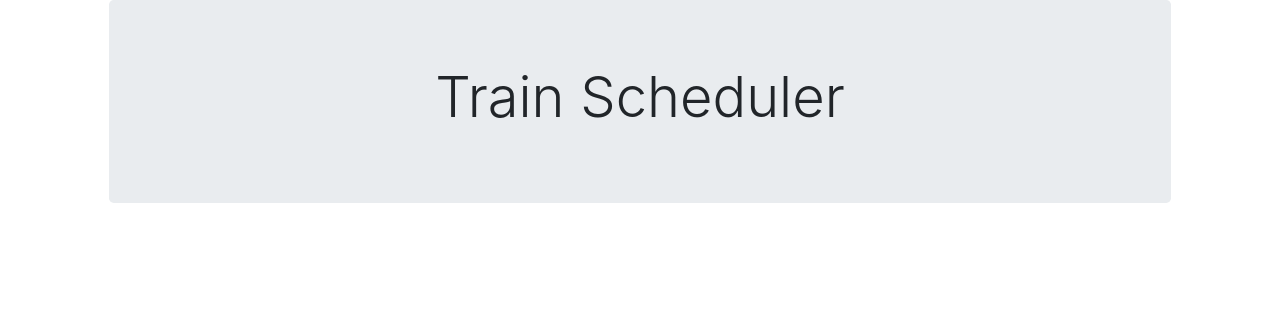
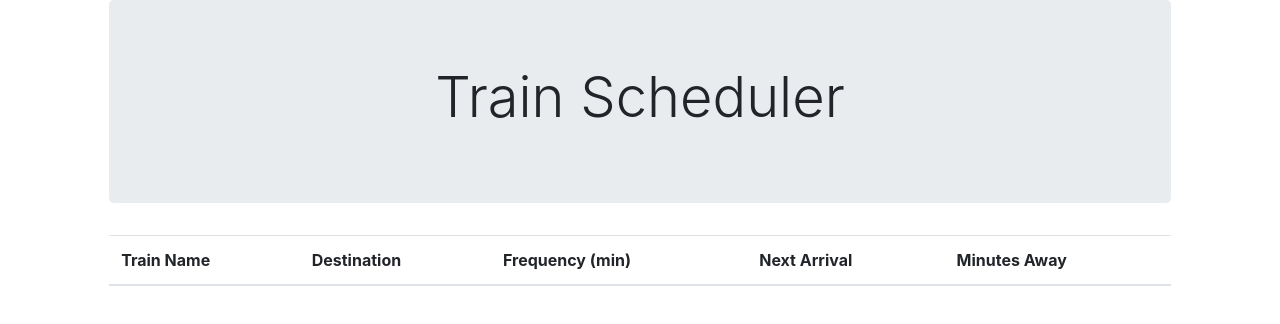
Before and after one commit to MissAraquel/Train-Scheduler, a plain HTML site: page index.html in a window 1280 px wide. Drawn offline with nearby package versions, Linux system fonts and the light colour scheme.

Commit message:
added table for data

```diff
--- a/index.html
+++ b/index.html
@@ -16,5 +16,23 @@
       </div>
     </div>
   </div>
+  <!-- Table for data -->
+  <div class="row justify-content-center">
+    <div class="col-10">
+      <table class="table table-striped">
+        <thead>
+          <tr class="table">
+            <th scope="col">Train Name</th>
+            <th scope="col">Destination</th>
+            <th scope="col">Frequency (min)</th>
+            <th scope="col">Next Arrival</th>
+            <th scope="col">Minutes Away</th>
+          </tr>
+        </thead>
+        <tbody>
+        </tbody>
+      </table>
+    </div>
+</div>
 </body>
 </html>
```
